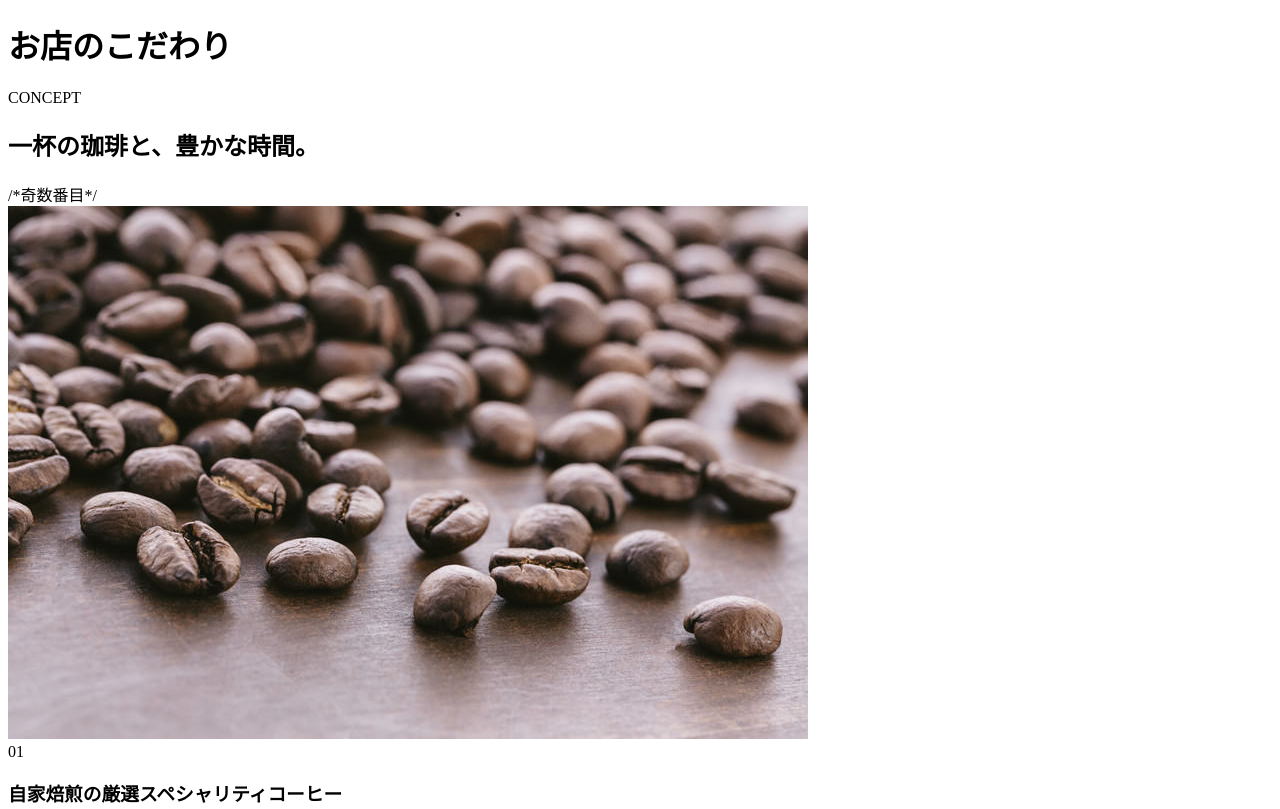
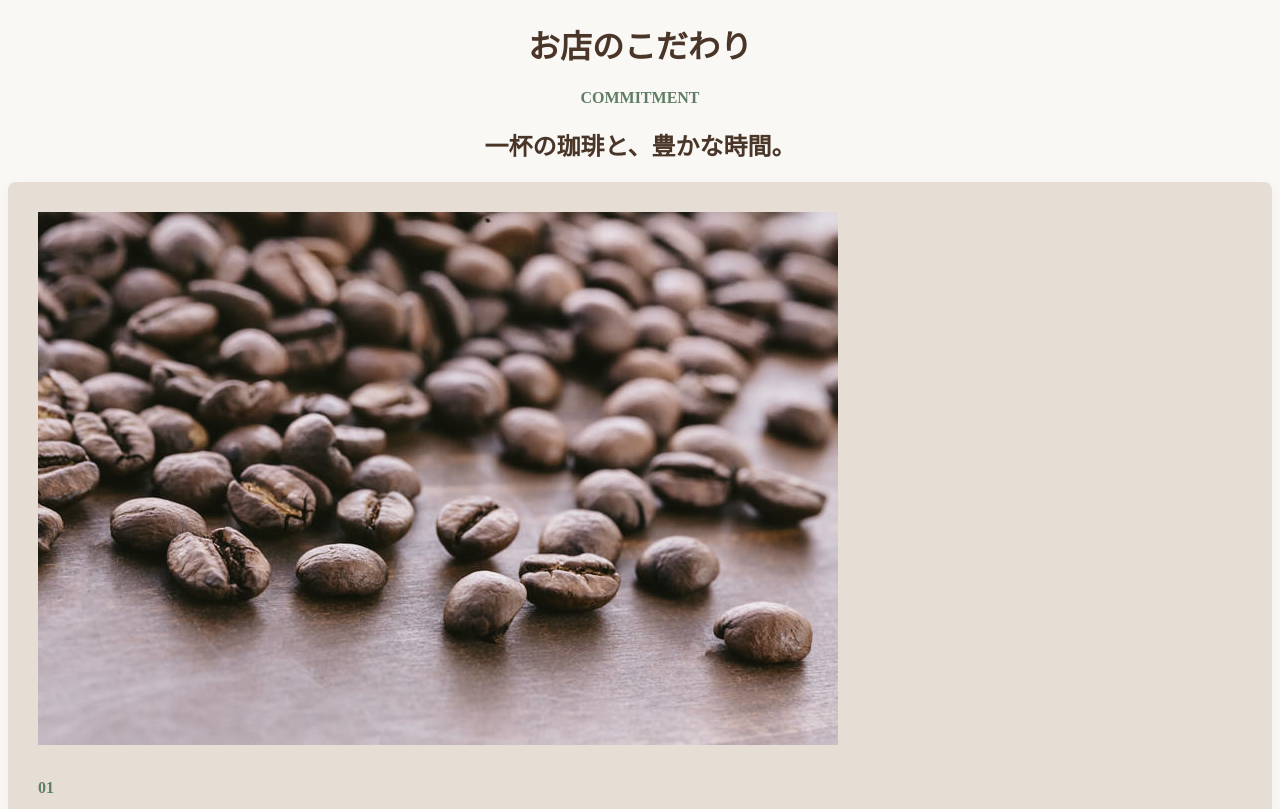
Before and after one commit to PlasticPlactice/github-groupdev, a plain HTML site: page store-commitment.html in a window 1280 px wide. Shown: the top 809 px of the page. Drawn offline with Linux system fonts and the light colour scheme.

Commit message:
htmlとcssの内容を更新

```diff
--- a/store-commitment.css
+++ b/store-commitment.css
@@ -1 +1,46 @@
 @charset "UTF-8";
+
+:root {
+--base-color: #FAF8F5;
+--main-color: #4A3629;
+--sub-color: #E6DED4;
+--accent-color: #5F7D65;
+}
+
+html {
+    padding: 0;
+    margin: 0;
+}
+
+
+body {
+    background-color: var(--base-color);
+}
+
+h1 {
+    text-align: center;
+    color: var(--main-color);
+}
+
+.section-header {
+    text-align: center;
+    color: var(--main-color);
+}
+
+.odd-item {
+    background-color: var(--sub-color);
+    display: grid;
+    grid-template-columns: 1fr;
+    gap: 30px;
+    align-items: center;
+    margin-bottom: 60px;
+    padding: 30px;
+    border-radius: 8px;
+    box-shadow: 0 4px 12px rgba(74, 54, 41, 0.05);
+}
+
+span {
+    color: var(--accent-color);
+    font-weight: bold;
+    text-align: right;
+}
--- a/store-commitment.html
+++ b/store-commitment.html
@@ -3,6 +3,7 @@
 <head>
     <meta charset="UTF-8">
     <meta name="viewport" content="width=device-width, initial-scale=1.0">
+    <link rel="stylesheet" href="store-commitment.css">
     <title>お店のこだわり</title>
 </head>
 <body>
@@ -10,12 +11,12 @@
     <section class="commitment">
     <div class="container">
         <div class="section-header">
-        <span class="sub-title">CONCEPT</span>
+        <span class="sub-title">COMMITMENT</span>
         <h2 class="main-title">一杯の珈琲と、豊かな時間。</h2>
         <div class="accent-line"></div>
     </div>
 
-    /*奇数番目*/
+    <!--奇数番目-->
     <div class="odd-item">
         <div class="odd-image">
             <img src="image.jpg" alt="コーヒー豆">
@@ -29,16 +30,27 @@
         </div>
       </div>
 
-      /*偶数番目*/
+      <!--偶数番目-->
     <div class="even-item">
         <div class="even-image">
             <img src="image2.jpg" alt="店内">
         </div>
         <div class="even-text">
             <span class="even-number">02</span>
-            <h3></h3>
+            <h3>時間を忘れて過ごせる居心地の良さ</h3>
+            <p>やわらかな自然光が差し込む店内には、ゆったりとした席配置と木製家具をご用意。お一人での静かな読書タイムも、大切な方との会話も、誰もが自分のペースで心からリラックスできる快適な時間を提供します。</p>
         </div>
     </div>
 
+    <div class="odd-item">
+        <div class="odd-image">
+            <img src="image3.jpg" alt="道具">
+        </div>
+        <div class="odd-text">
+            <span class="odd-number">03</span>
+            <h3>手にとるたび愛着がわく、道具選び</h3>
+            <p>豆の香りとコクを最大限に引き出すため、抽出には視覚的にも美しいサイフォンを採用。提供する器には、温かみのある和の絵付けが施されたカップなど、目でも楽しめるものを厳選しました。淹れる時間から飲み干す瞬間まで、特別なひとときをお届けします。</p>
+        </div>
+    </div>
 </body>
 </html>
```
